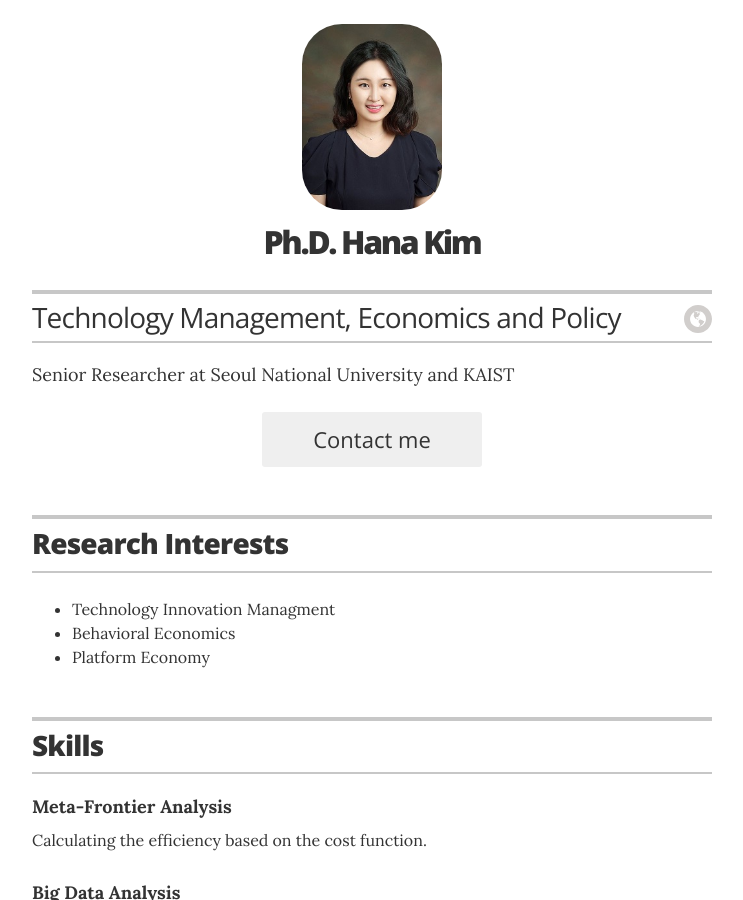
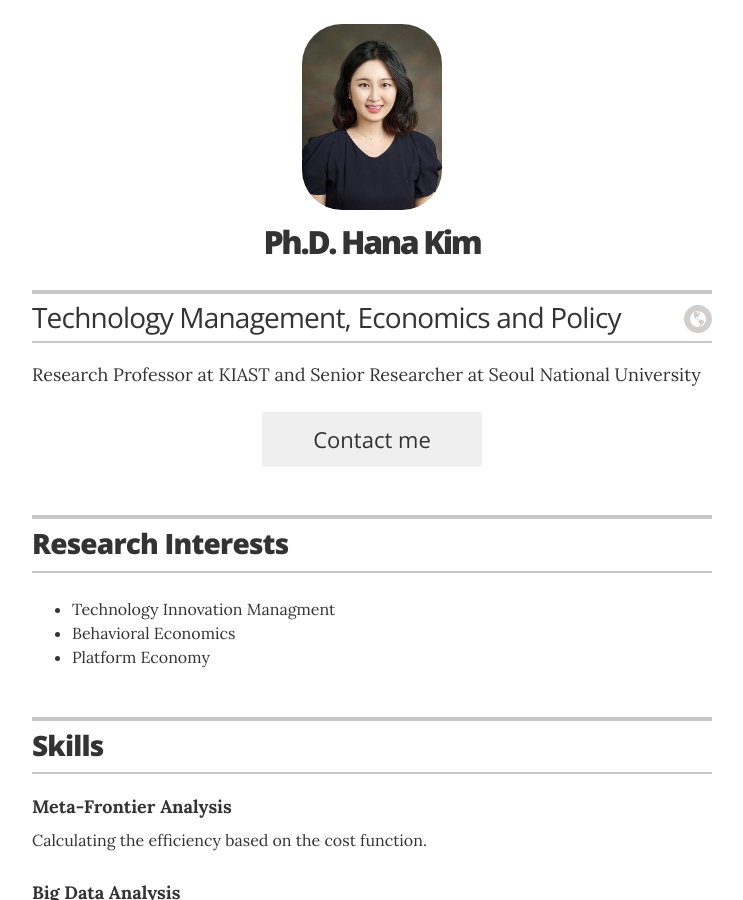
Before and after one commit to 0620hanakim/0620hanakim.github.io, a Jekyll site: the page built from index.html, in a window 1280 px wide and 900 px high. Shown: the whole window, without its empty margins (268-1011 px from the left). Built offline with Jekyll 4.4.1, drawn with Linux system fonts in a browser that asks for light colours.

Commit message:
Update _config.yml

```diff
--- a/_config.yml
+++ b/_config.yml
@@ -23,7 +23,7 @@ resume_contact_address:         "false"
 resume_header_contact_info:     "0620hana.kim@gmail.com"
 display_header_contact_info:    "0620hana.kim@gmail.com"
 
-resume_header_intro: "<p>Senior Researcher at Seoul National University and KAIST</p>"
+resume_header_intro: "<p>Research Professor at KIAST and Senior Researcher at Seoul National University</p>"
 
 # use "yes" to display the email contact button,
 # "no" to display an "I'm not looking for work" message,
```
